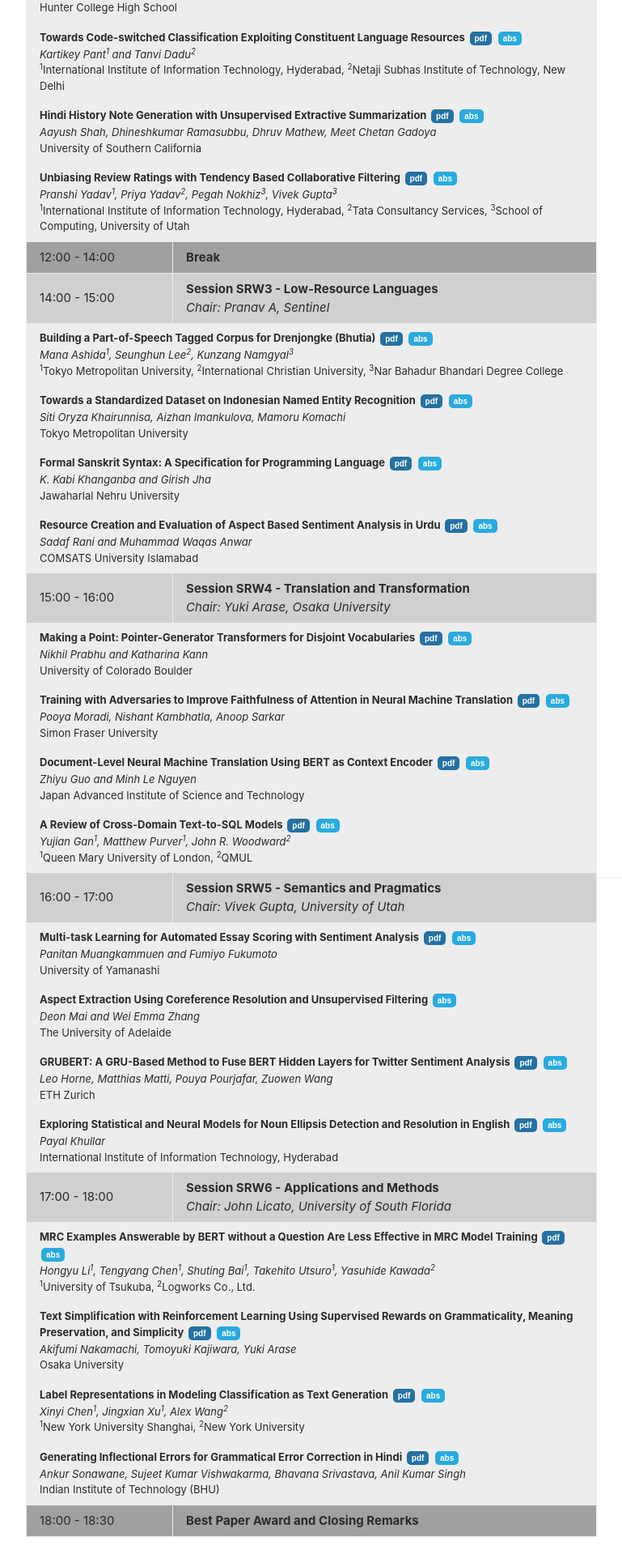
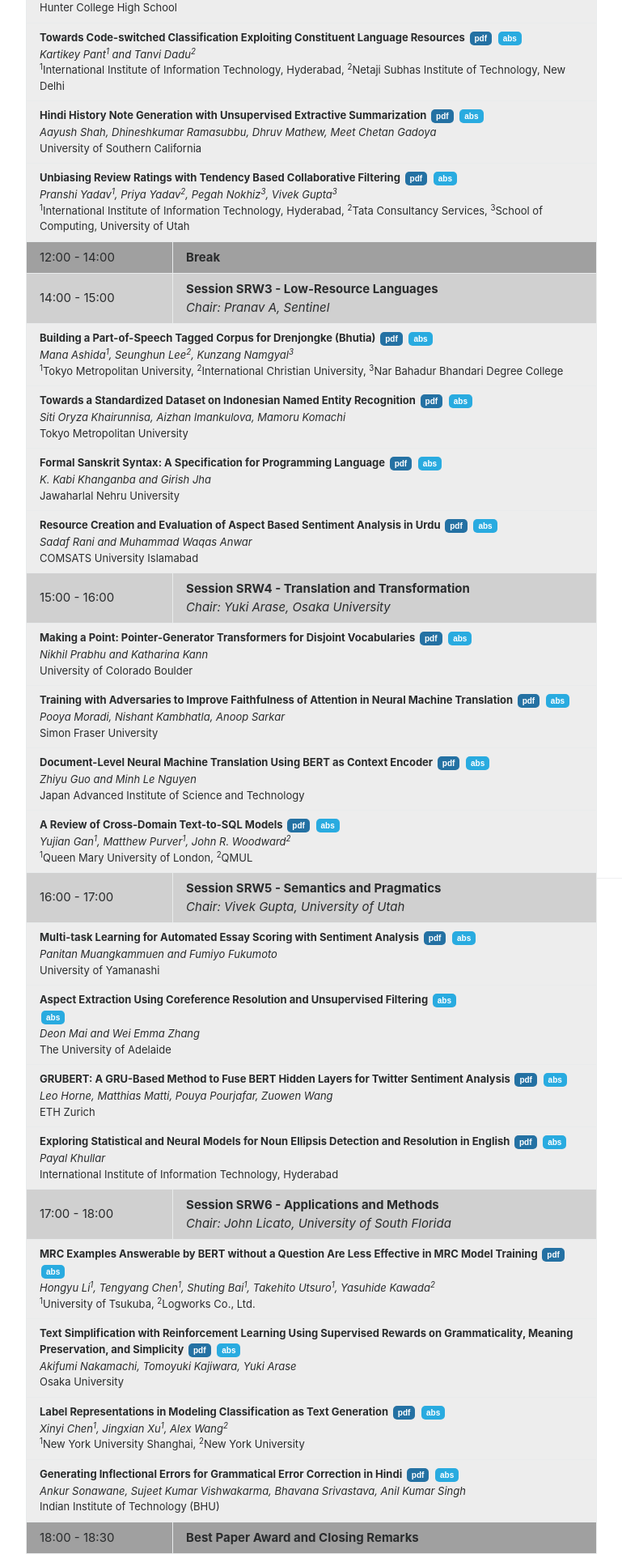
Before and after one commit to aacl2023-srw/aacl2023-srw.github.io, a Jekyll site: the page built from schedule.md, in a window 1280 px wide. Shown: the part 1478-3397 px from the top of the page at 81% size, without its empty margins (104-873 px from the left). Built offline with Jekyll 4.4.1, drawn with Linux system fonts in a browser that asks for light colours; comment, search, counter and statistics services are not loaded; before the commit the page ends 3376 px from its top, so only the background shows below that.

Commit message:
add missing link of paper 1023

```diff
--- a/schedule.md
+++ b/schedule.md
@@ -270,6 +270,7 @@ input {
   <td colspan="2" style="font-size: small;">
   <b>Aspect Extraction Using Coreference Resolution and Unsupervised Filtering</b>
   <form action="{{ site.baseurl }}/accepted/1023.html" style='display: inline;'> <input type='submit' value='abs' /> </form> <br>
+  <form action="{{ site.baseurl }}/accepted/1023.html" style='display: inline;'> <input type='submit' value='abs' /> </form> <br>
   <em>Deon Mai and Wei Emma Zhang</em><br>
   The University of Adelaide
   </td>
```
